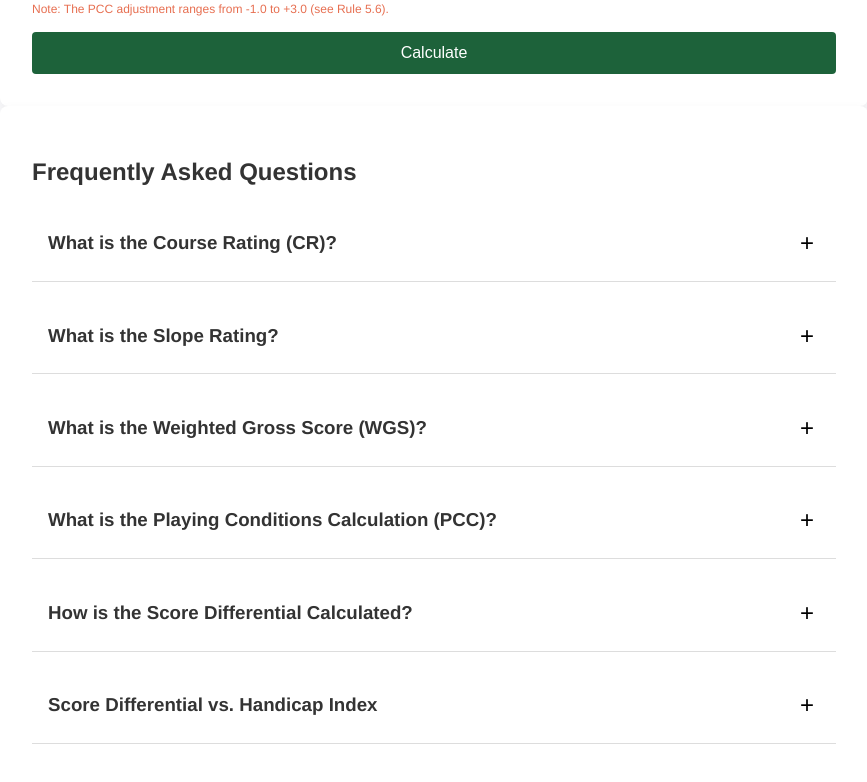
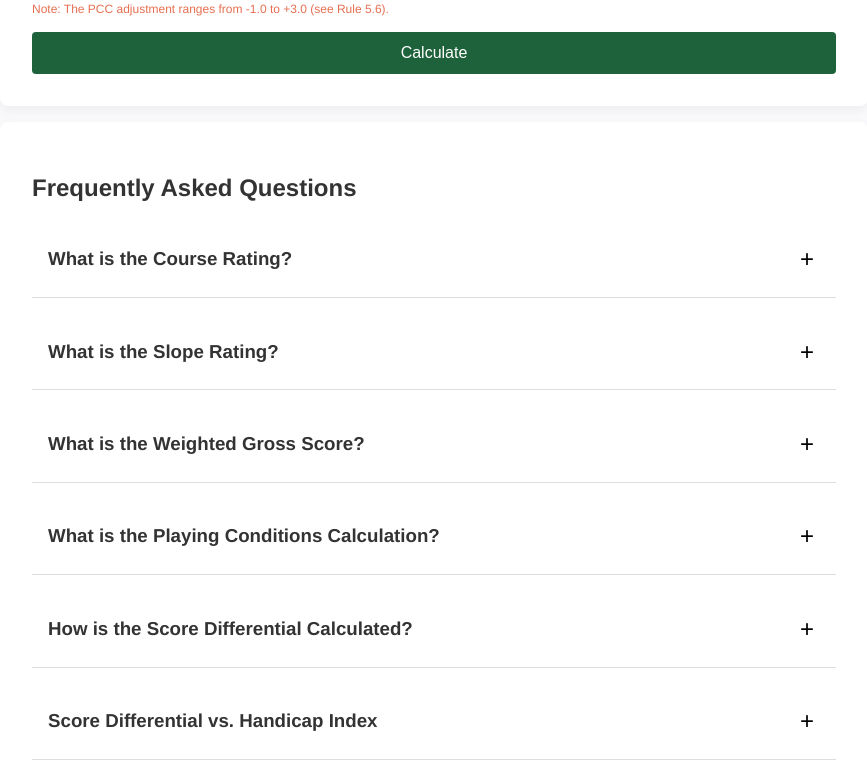
Before and after one commit to bri-b-dev/handycap, a Vue app: page / in a window 1280 px wide. Shown: the part 578-1360 px from the top of the page, without its empty margins (206-1073 px from the left). Built offline with nearby package versions, Linux system fonts and the light colour scheme.

Commit message:
adjust faq

```diff
--- a/src/components/FAQ.vue
+++ b/src/components/FAQ.vue
@@ -1,5 +1,5 @@
 <template>
-  <div class="card">
+  <div class="card faq-card">
     <h2>{{ $t('faqTitle') }}</h2>
     <FaqItem
       v-for="(item, i) in items"
@@ -52,3 +52,9 @@ const items = computed(() => [
   },
 ])
 </script>
+
+<style scoped>
+.faq-card {
+  margin-top: 1rem;
+}
+</style>
--- a/src/main.ts
+++ b/src/main.ts
@@ -74,7 +74,7 @@ const messages = {
   </tbody>\
 </table>',
 
-  courseRatingTitle: 'What is the Course Rating (CR)?',
+  courseRatingTitle: 'What is the Course Rating?',
   courseRatingText: '<p>The <strong>Course Rating</strong> is a number that indicates how many strokes a “scratch” golfer (handicap 0) is expected to take on a specific golf course. Official course raters determine this value by evaluating layout, length, hazards, and other course factors under normal conditions. A higher Course Rating means the course is more difficult for an expert player.</p>\
 <p><strong>Why does the Course Rating matter?</strong></p>\
 <ul>\
@@ -102,8 +102,8 @@ const messages = {
 <p>If the Slope were lower (e.g., 105), you would divide by a smaller factor, producing a slightly higher Differential because the course is easier for average players.</p>\
 <p><em>In short:</em> The Slope Rating accounts for how average players fare compared to scratch players, and together with Course Rating makes your Score Differential comparable across courses.</p>',
 
-  grossScoreTitle: 'What is the Weighted Gross Score (WGS)?',
-  grossScoreText: '<p>The <strong>Weighted Gross Score</strong> (WGS) is based on the <em>Net Double Bogey</em> per hole. It caps the number of strokes counted on each hole so that an extremely high single-hole score does not unduly inflate your handicap.</p>\
+  grossScoreTitle: 'What is the Weighted Gross Score?',
+  grossScoreText: '<p>The <strong>Weighted Gross Score</strong> is based on the <em>Net Double Bogey</em> per hole. It caps the number of strokes counted on each hole so that an extremely high single-hole score does not unduly inflate your handicap.</p>\
 <p>For each hole, calculate:</p>\
 <ul>\
   <li><strong>Par of the hole</strong> (e.g., 4)</li>\
@@ -124,7 +124,7 @@ const messages = {
 </ul>\
 <p>This ensures that an extremely high score on any single hole (e.g., a 10 on a par 4) is limited to the Net Double Bogey value and does not disproportionately raise your handicap.</p>',
 
-  pccTitle: 'What is the Playing Conditions Calculation (PCC)?',
+  pccTitle: 'What is the Playing Conditions Calculation?',
   pccText: '<p>The <strong>Playing Conditions Calculation (PCC)</strong> adjusts the Score Differentials posted on a given day when actual playing conditions differ significantly from normal course conditions. Although the Course Rating provides an accurate standard-day rating, daily factors—such as:</p>\
 <ul>\
   <li>Weather (windstorms, heavy rain, extreme heat)</li>\
@@ -312,7 +312,7 @@ const messages = {
     <tr><td>20</td><td>Durchschnitt der niedrigsten 8</td><td>0</td></tr>\
   </tbody>\
 </table>',
-        courseRatingTitle: 'Was ist das Course Rating (CR)?',
+        courseRatingTitle: 'Was ist das Course Rating?',
         courseRatingText: '<p>Das <strong>Course Rating</strong> (Platzbewertung) ist eine Zahl, die angibt, wie viele Schläge ein „Scratch“-Golfer (Handicap 0) auf einem bestimmten Golfplatz voraussichtlich benötigt. Offizielle Platzbewerter ermitteln diesen Wert, indem sie Layout, Länge, Hindernisse und weitere Platzfaktoren unter normalen Bedingungen berücksichtigen. Ein höheres Course Rating bedeutet: schwerer Platz für einen sehr guten Spieler.</p>\
 <p><strong>Wozu dient das Course Rating?</strong></p>\
 <ul>\
@@ -360,7 +360,7 @@ const messages = {
   <li>Summe aller 18 Netto-Doppelbogey-Werte = dein gewertetes Bruttoergebnis.</li>\
 </ul>\
 <p>Auf diese Weise wird sichergestellt, dass ein extrem hohes Score an einem einzigen Loch (z. B. eine 10 auf einem Par 4) auf den Wert „Netto-Doppelbogey“ begrenzt bleibt und dein Handicap nicht unverhältnismäßig in die Höhe getrieben wird.</p>',
-        pccTitle: 'Was ist die Playing Conditions Calculation (PCC)?',
+        pccTitle: 'Was ist die Playing Conditions Calculation?',
         pccText: '<p>Die <strong>Playing Conditions Calculation (PCC)</strong> passt die am Tag erzielten Score Differentials an, wenn die tatsächlichen Spielbedingungen deutlich von den normalen Platzbedingungen abweichen. Zwar liefert das Course Rating eine genaue Platzbewertung unter Standardbedingungen, doch können Tagesfaktoren wie:</p>\
 <ul>\
   <li>Wetter (Sturm, starker Regen, extreme Hitze)</li>\
```
